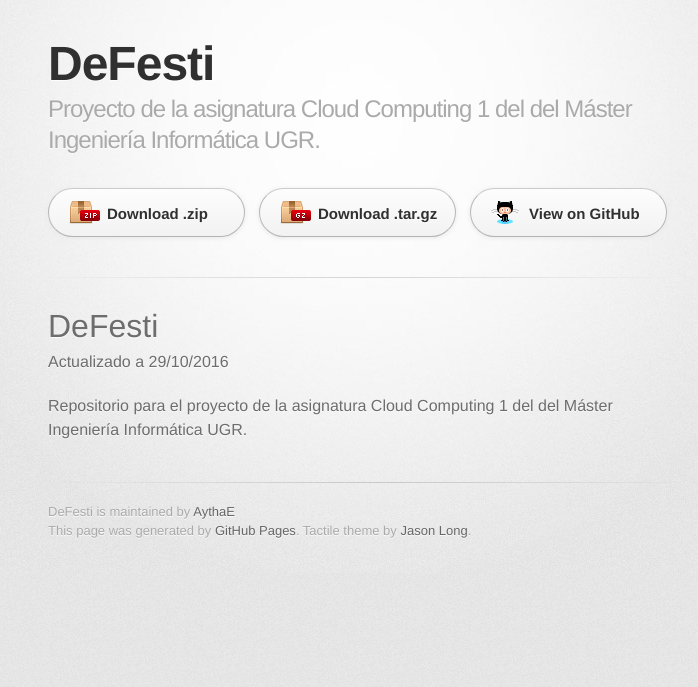
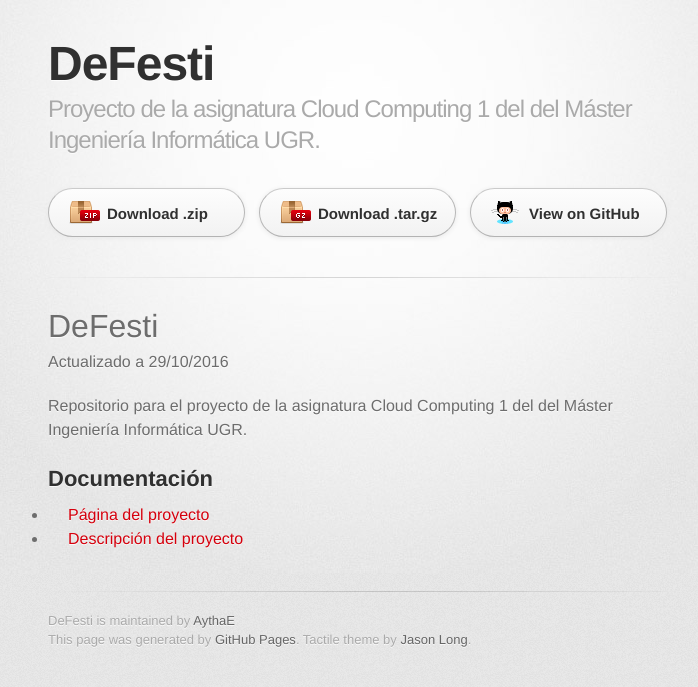
Before and after one commit to AythaE/DeFesti, a Jekyll site: the page built from index.md, in a window 1280 px wide. Shown: the top 687 px of the page, without its empty margins (282-980 px from the left). Built offline with Jekyll 4.4.1, drawn with Linux system fonts in a browser that asks for light colours; some web fonts are replaced.

Commit message:
Sync gh-pages with master

```diff
--- a/index.md
+++ b/index.md
@@ -7,3 +7,7 @@ layout: index
 Actualizado a 29/10/2016
 
 Repositorio para el proyecto de la asignatura Cloud Computing 1 del  del Máster Ingeniería Informática UGR.
+
+## Documentación
+- [Página del proyecto](https://aythae.github.io/DeFesti/)
+- [Descripción del proyecto](https://aythae.github.io/DeFesti/descripcion)
```
Also changed, not shown: README.md.
